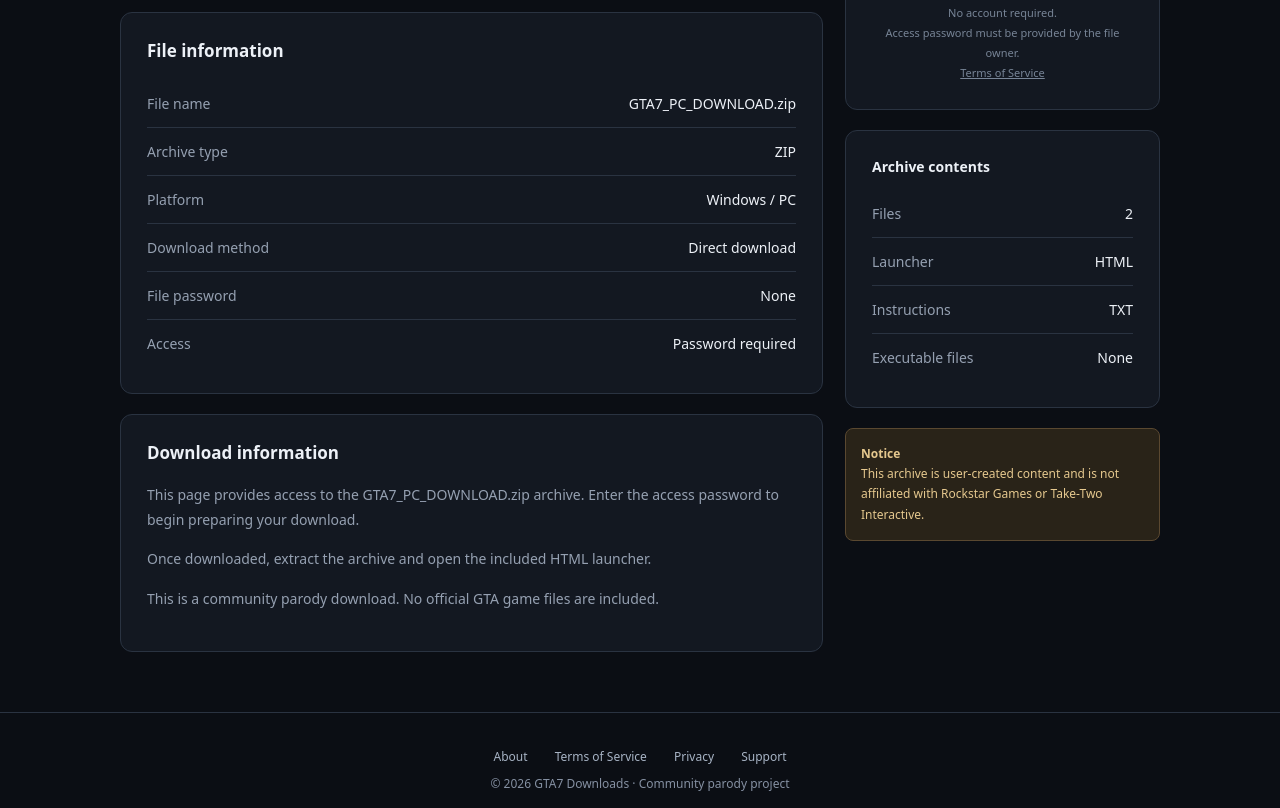
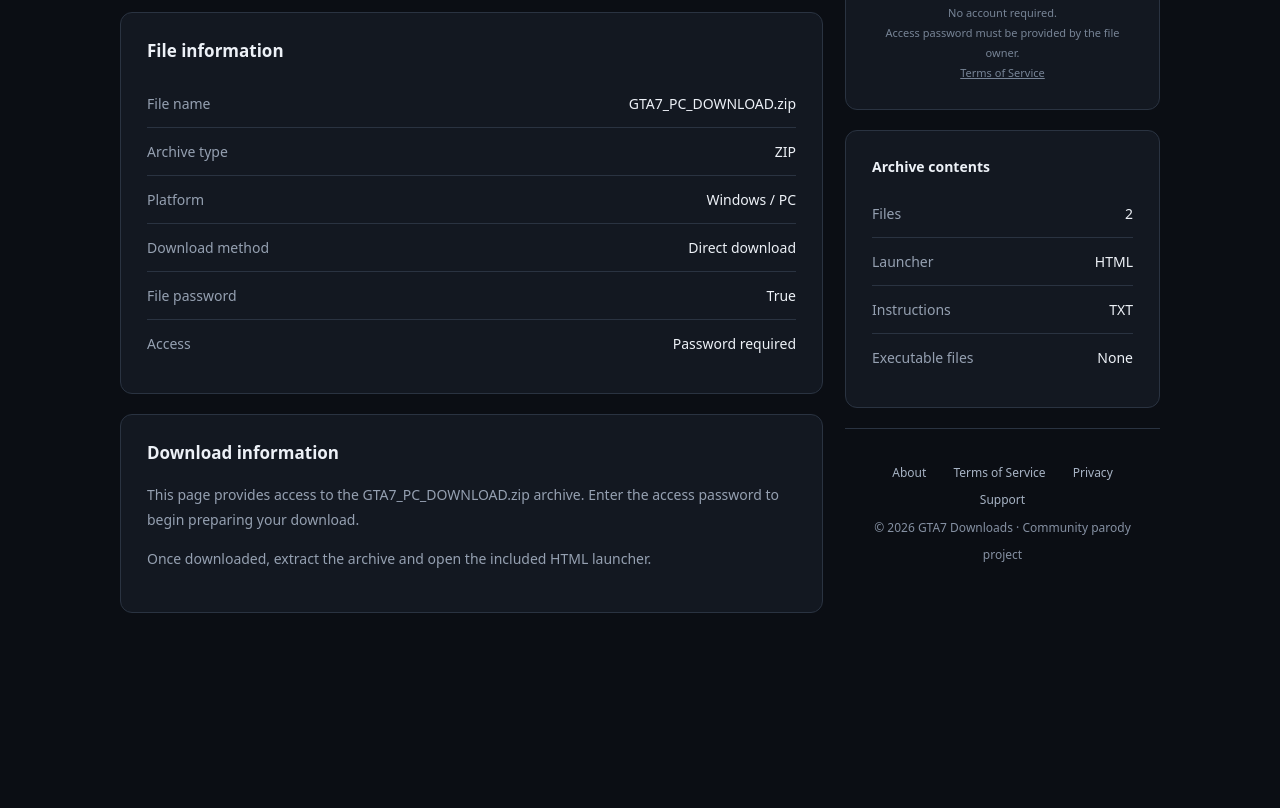
Before and after one commit to Japtho/GTAVII, a plain HTML site: page index.html in a window 1280 px wide. Shown: the part 414-1222 px from the top of the page. After the commit the page ends 1087 px from the top, so only its background shows below. Drawn offline with Linux system fonts and the light colour scheme.

Commit message:
Update index.html

```diff
--- a/index.html
+++ b/index.html
@@ -224,7 +224,7 @@ dialog p{white-space:pre-line}
             <span>Download method</span><span>Direct download</span>
           </div>
           <div class="info">
-            <span>File password</span><span>None</span>
+            <span>File password</span><span>True</span>
           </div>
           <div class="info">
             <span>Access</span><span>Password required</span>
@@ -243,10 +243,6 @@ dialog p{white-space:pre-line}
           <p>
             Once downloaded, extract the archive and open the
             included HTML launcher.
-          </p>
-          <p>
-            This is a community parody download. No official
-            GTA game files are included.
           </p>
         </div>
       </section>
@@ -299,17 +295,6 @@ dialog p{white-space:pre-line}
           </div>
         </div>
       </section>
-
-      <div class="warning">
-        <strong>Notice</strong>
-        <div>
-          This archive is user-created content and is not
-          affiliated with Rockstar Games or Take-Two Interactive.
-        </div>
-      </div>
-    </aside>
-  </div>
-</main>
 
 <footer>
   <div>
```
